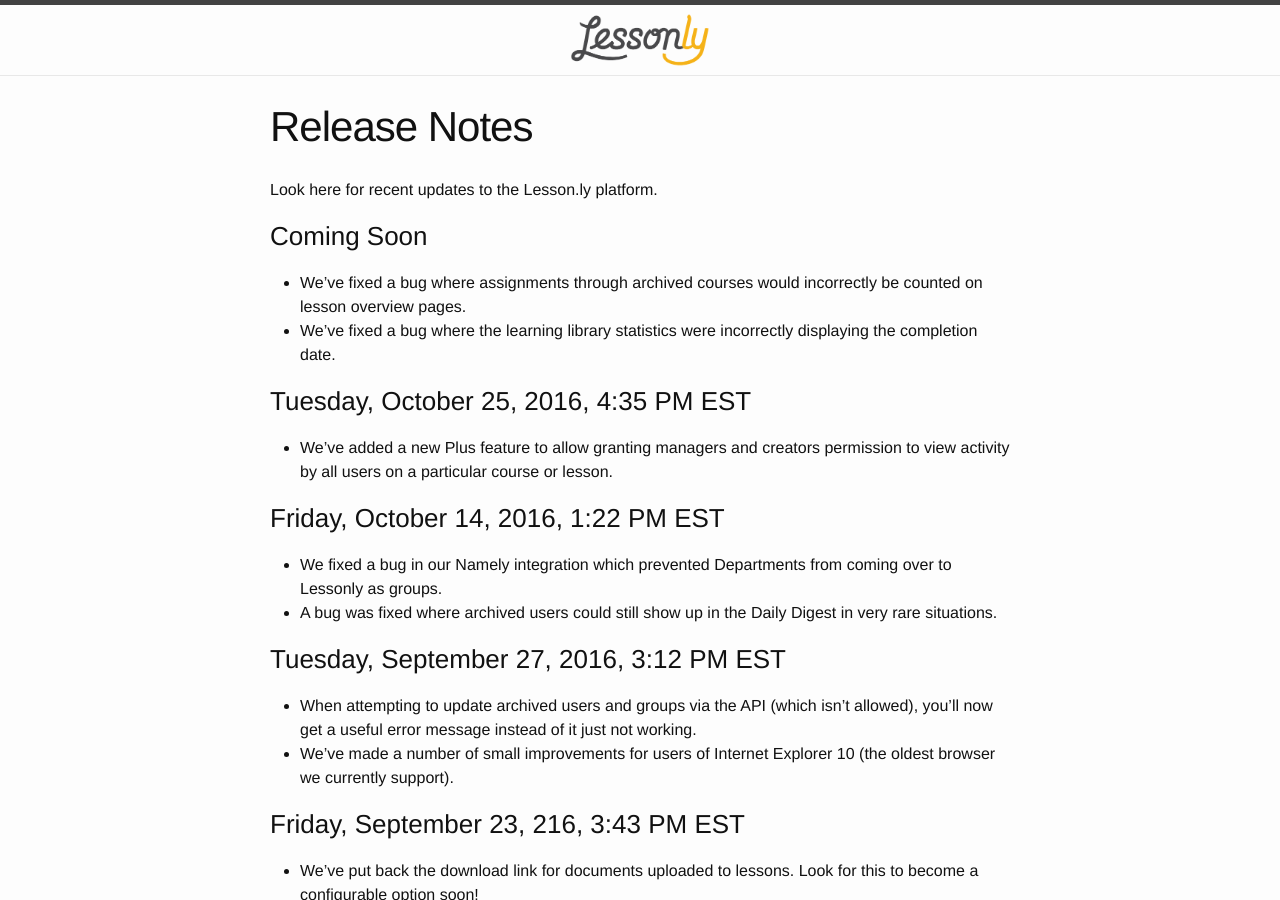
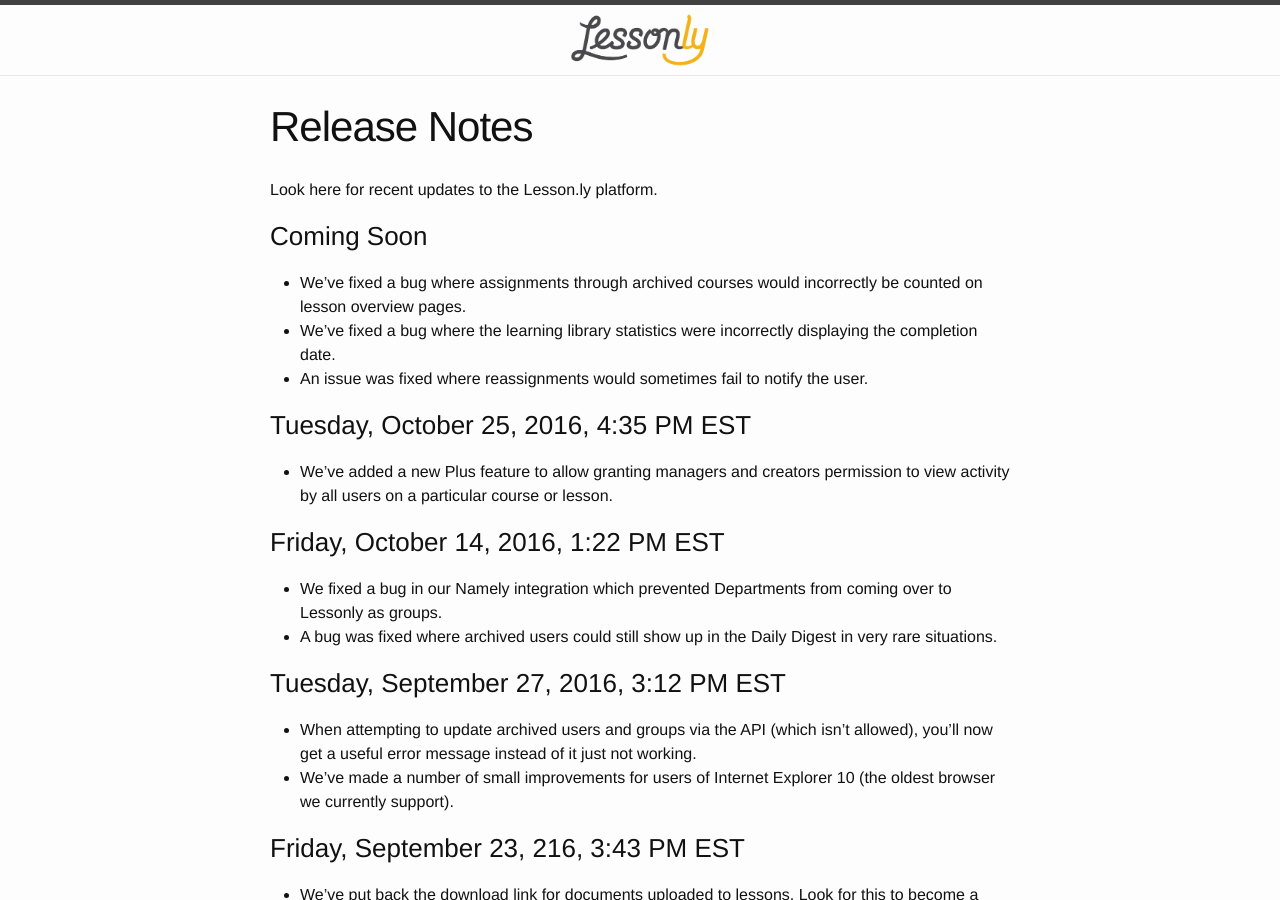
Before and after one commit to isabella232/lessonly.github.io, a Jekyll site: the page built from release-notes.md, in a window 1280 px wide and 900 px high. Built offline with Jekyll 4.4.1, drawn with Linux system fonts in a browser that asks for light colours.

Commit message:
Update release-notes.md

```diff
--- a/release-notes.md
+++ b/release-notes.md
@@ -10,6 +10,7 @@
 
 - We’ve fixed a bug where assignments through archived courses would incorrectly be counted on lesson overview pages.
 - We've fixed a bug where the learning library statistics were incorrectly displaying the completion date.
+- An issue was fixed where reassignments would sometimes fail to notify the user.
 
 ### Tuesday, October 25, 2016, 4:35 PM EST
 
```
